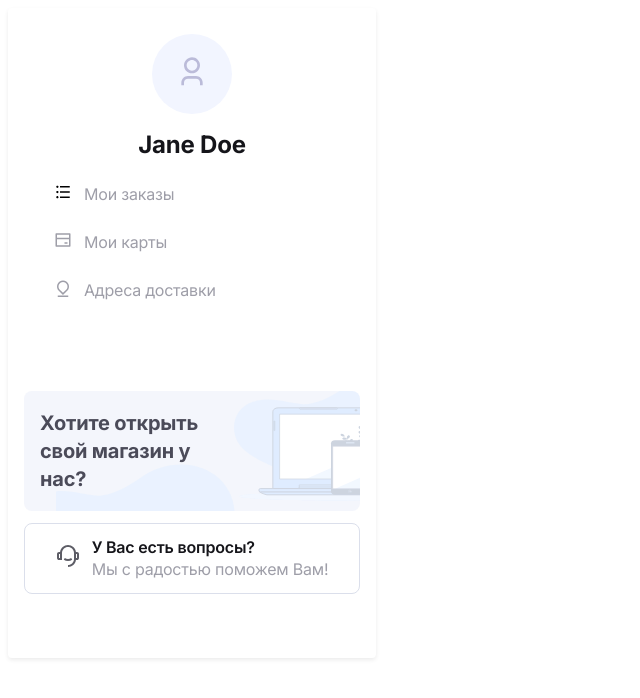
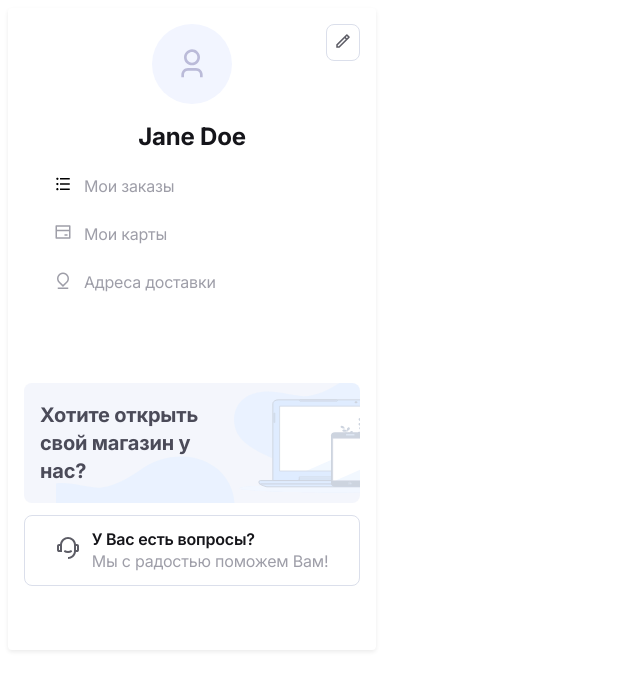
Before and after one commit to goldennick5/insta-market, a React (Create React App) app: page / in a window 1280 px wide. Before the commit this address led to /signin. Shown: the top 698 px of the page, without its empty margins (0-640 px from the left). Built offline with nearby package versions, Linux system fonts and the light colour scheme.

Commit message:
right corner button

```diff
--- a/src/App.js
+++ b/src/App.js
@@ -1,16 +1,18 @@
 import './App.scss';
-import { Routes, Route, Navigate } from 'react-router-dom';
-import SignIn from './pages/SignIn';
-import SignUp from './pages/SignUp';
+// import { Routes, Route, Navigate } from 'react-router-dom';
+// import SignIn from './pages/SignIn';
+// import SignUp from './pages/SignUp';
+import Shop from './pages/Shop';
 
 export default function App() {
   return (
     <div>
-      <Routes>
+      <Shop />
+      {/* <Routes>
         <Route exact path="/" element={<Navigate to="/signin" />} />
         <Route exact path="/signin" element={<SignIn />} />
         <Route exact path="/signup" element={<SignUp />} />
-      </Routes>
+      </Routes> */}
     </div>
   );
 }
--- a/src/components/UI/SideBar/SideBar.js
+++ b/src/components/UI/SideBar/SideBar.js
@@ -7,9 +7,13 @@ import Orders from '../../../assets/images/orders.svg';
 import FAQ from '../../../assets/images/faq.svg';
 import image from '../../../assets/images/ellipse.svg';
 import shopBg from '../../../assets/images/shop-bg.svg';
+import edit from '../../../assets/images/edit.svg'
 function SideBar() {
   return (
     <div className="sidebar">
+      <button className="edit">
+        <img src={edit} alt="edit"/>
+      </button>
       <div className="sidebar__profile">
         <div
           className="profile__image"
@@ -19,7 +23,6 @@ function SideBar() {
         </div>
         <div className="profile__name">Jane Doe</div>
       </div>
-      <div>
       <div className="services">
         <div className="services-content">
           <div className="services__icon">
@@ -50,10 +53,7 @@ function SideBar() {
           </div>
           <div className="questions__description">
             <div className="questions__text">У Вас есть вопросы?</div>
-              <div className="questions__subtext">
-                Мы с радостью поможем Вам!
-              </div>
-            </div>
+            <div className="questions__subtext">Мы с радостью поможем Вам!</div>
           </div>
         </div>
       </div>
--- a/src/components/UI/SideBar/SideBar.scss
+++ b/src/components/UI/SideBar/SideBar.scss
@@ -1,10 +1,20 @@
 .sidebar {
-  padding: 24px 16px 16px 16px;
+  padding: 16px;
   width: 336px;
   height: 610px;
   background: #ffffff;
   box-shadow: 0px 2px 4px rgba(0, 0, 0, 0.08);
   border-radius: 4px;
+  position: relative;
+}
+.edit {
+  border: 1px solid #dbdfeb;
+  border-radius: 8px;
+  padding: 7px;
+  background: #ffffff;
+  position: absolute;
+  top: 16px;
+  right: 16px;
 }
 .sidebar__profile {
   margin: auto;
@@ -14,6 +24,11 @@
 .profile__image {
   margin-bottom: 12px;
   padding: 24px;
+  background-repeat: no-repeat;
+  background-position-x: center;
+  vertical-align: middle;
+}
+.profile__image2 {
   background-repeat: no-repeat;
   background-position: center;
 }
--- /dev/null
+++ b/src/pages/Shop.js
@@ -0,0 +1,12 @@
+import React from 'react';
+import SideBar from '../components/UI/SideBar/SideBar';
+
+function Shop() {
+  return (
+    <div>
+      <SideBar />
+    </div>
+  );
+}
+
+export default Shop;
--- a/src/pages/SignIn.js
+++ b/src/pages/SignIn.js
@@ -1,9 +1,8 @@
 import React from 'react';
-import SideBar from '../components/UI/SideBar/SideBar';
-// import ButtonsWrapper from '../components/UI/ButtonsWrapper';
+import ButtonsWrapper from '../components/UI/ButtonsWrapper';
 
 function SignIn() {
-  return <SideBar />;
+  return <ButtonsWrapper />;
 }
 
 export default SignIn;
```
Also changed, not shown: src/assets/images/edit.svg (added). Lines whose indentation alone changed are shown as unchanged.
